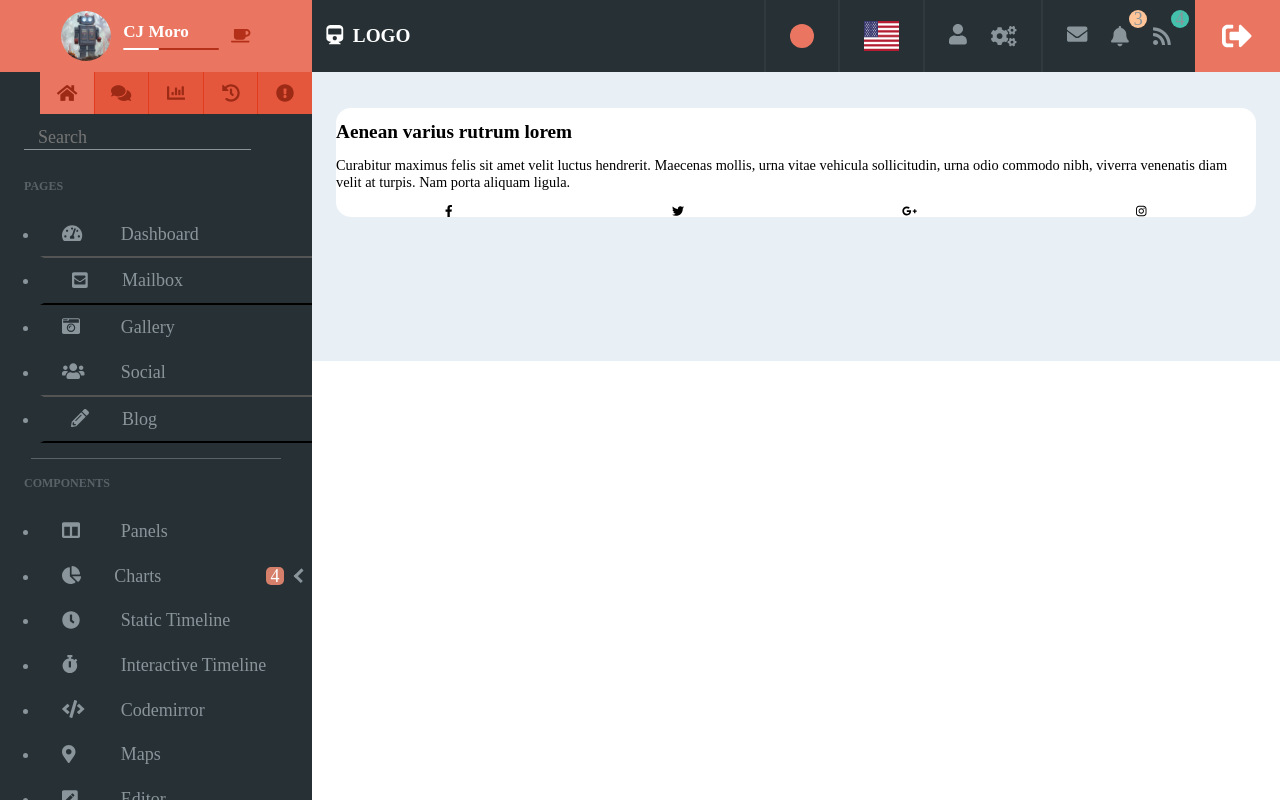
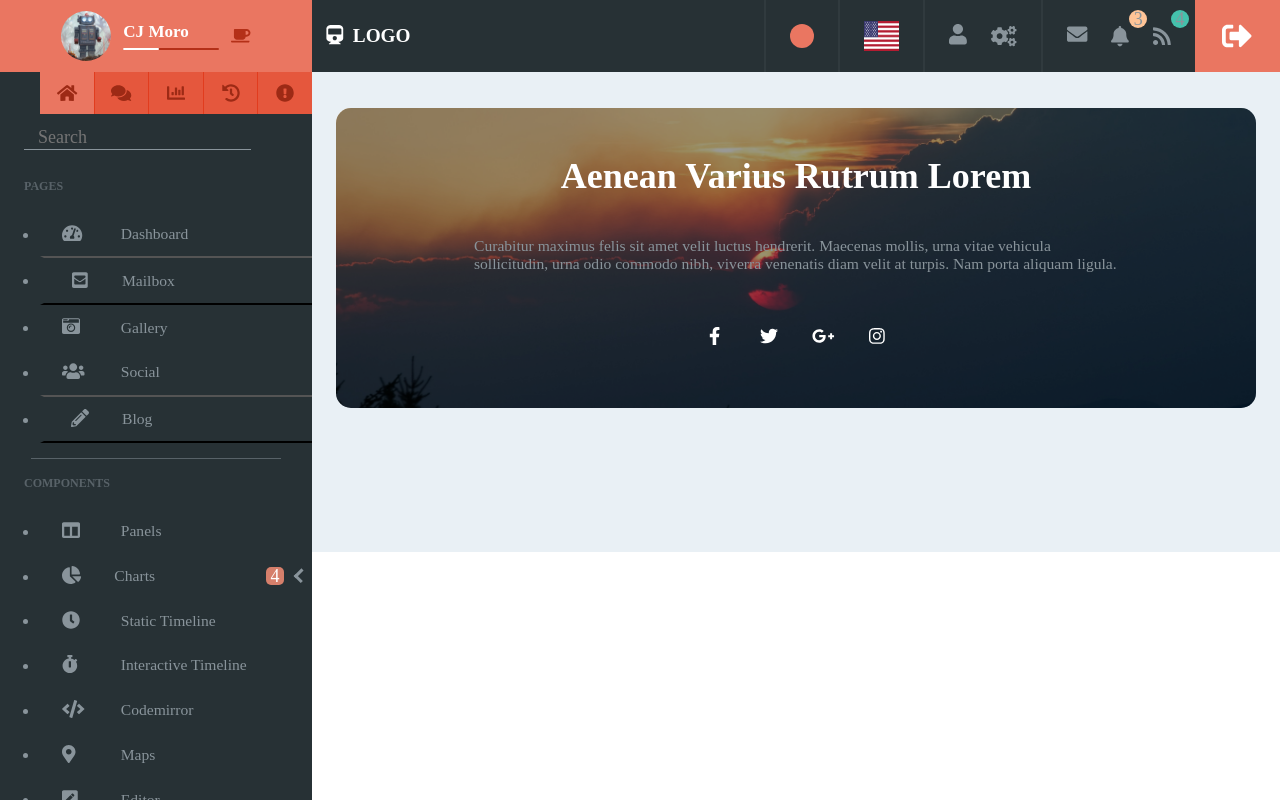
Before and after one commit to serCJm/react-admin-dashboard, a React (Create React App) app: page /singlePost in a window 1280 px wide. Built offline with nearby package versions, Linux system fonts and the light colour scheme.

Commit message:
Add single post header styling

```diff
--- a/src/index.css
+++ b/src/index.css
@@ -144,6 +144,12 @@ p {
   justify-content: center;
   align-items: center; }
 
+.fcc {
+  display: flex;
+  flex-direction: column;
+  justify-content: center;
+  align-items: center; }
+
 .fsa {
   display: flex;
   justify-content: space-around;
@@ -151,6 +157,9 @@ p {
 
 .br {
   border-radius: 50%; }
+
+.m2 {
+  margin: 2rem; }
 
 .theme-default {
   background: #ea7661; }
@@ -2508,10 +2517,6 @@ input, textarea {
   padding: 2rem;
   color: #89949b;
   border-bottom: 1px solid #f1f0ee; }
-  .posts .trending-posts .header {
-    padding-bottom: 0.5rem;
-    border-bottom: 2px dotted #89949b;
-    text-transform: uppercase; }
   .posts .trending-posts .title {
     margin: 0;
     color: #2eb398; }
@@ -2522,6 +2527,10 @@ input, textarea {
     font-style: italic; }
   .posts .trending-posts .name {
     color: #7cd5ba; }
+.posts .header {
+  padding-bottom: 0.5rem;
+  border-bottom: 2px dotted #89949b;
+  text-transform: uppercase; }
 .posts .trending-tags {
   padding: 1rem 3rem; }
   .posts .trending-tags .tag {
@@ -2536,6 +2545,37 @@ input, textarea {
     .posts .trending-tags .tag:hover {
       background: #2eb398;
       color: #fff; }
+.posts .our-writers {
+  padding: 2rem;
+  color: #89949b;
+  border-bottom: 1px solid #f1f0ee; }
+  .posts .our-writers .writer-name {
+    margin-left: 1rem;
+    color: #43525a; }
+.posts .subscribe {
+  height: 5rem; }
+  .posts .subscribe-input {
+    width: 55%;
+    height: 2rem;
+    padding: 0.5rem;
+    border: 2px solid #ddd;
+    border-right: none;
+    font-size: 1.2rem;
+    color: #000; }
+    .posts .subscribe-input:focus {
+      border-color: #2eb398; }
+  .posts .subscribe-btn {
+    width: 40%;
+    height: 2rem;
+    background: #2eb398;
+    color: #fff;
+    font-size: 1.3rem;
+    padding: 0 1rem;
+    text-transform: uppercase;
+    border-top-right-radius: 30px;
+    border-bottom-right-radius: 30px; }
+    .posts .subscribe-btn:hover {
+      background: #45cfb3; }
 
 .pagination {
   display: flex; }
@@ -2565,4 +2605,34 @@ input, textarea {
     font-size: 1.7rem;
     cursor: pointer; }
 
+.single-post-header {
+  height: 25rem;
+  background: url("./images/single-post-heading-bg.jpg") center/cover no-repeat;
+  box-shadow: inset 0 0 0 100vmax rgba(0, 0, 0, 0.4); }
+  .single-post-header .heading {
+    text-transform: capitalize;
+    color: #fff;
+    font-size: 3rem; }
+  .single-post-header .heading-text {
+    width: 70%; }
+  .single-post-header .icons {
+    width: 18rem;
+    color: #fff;
+    font-size: 1.5rem; }
+    .single-post-header .icons .icon {
+      width: 4rem;
+      height: 4rem; }
+      .single-post-header .icons .icon.fb:hover {
+        background: #4a90e2; }
+      .single-post-header .icons .icon.tw:hover {
+        background: #79b0ec; }
+      .single-post-header .icons .icon.gplus:hover {
+        background: #ea7882; }
+      .single-post-header .icons .icon.insta:hover {
+        background: #ee682f; }
+
+.text {
+  color: #89949b;
+  font-size: 1.3rem; }
+
 /*# sourceMappingURL=index.css.map */
--- /dev/null
+++ b/src/sass/modules/pages/_single-post.sass
@@ -0,0 +1,29 @@
+.single-post-header
+    height: 25rem
+    background: url("./images/single-post-heading-bg.jpg") center/cover no-repeat
+    box-shadow: inset 0 0 0 100vmax rgba(0, 0, 0, .4)
+    .heading
+        text-transform: capitalize
+        color: $white
+        font-size: 3rem
+    .heading-text
+        width: 70%
+    .icons
+        width: 18rem
+        color: $white
+        font-size: 1.5rem
+        .icon
+            width: 4rem
+            height: 4rem
+            &.fb:hover
+                background: $facebook
+            &.tw:hover
+                background: $twitter
+            &.gplus:hover
+                background: $gplus
+            &.insta:hover
+                background: $instagram
+
+.text
+    color: rgb(137, 148, 155)
+    font-size: 1.3rem
```
Also changed, not shown: 1 other file (tests, documents, lock files or other folders).
